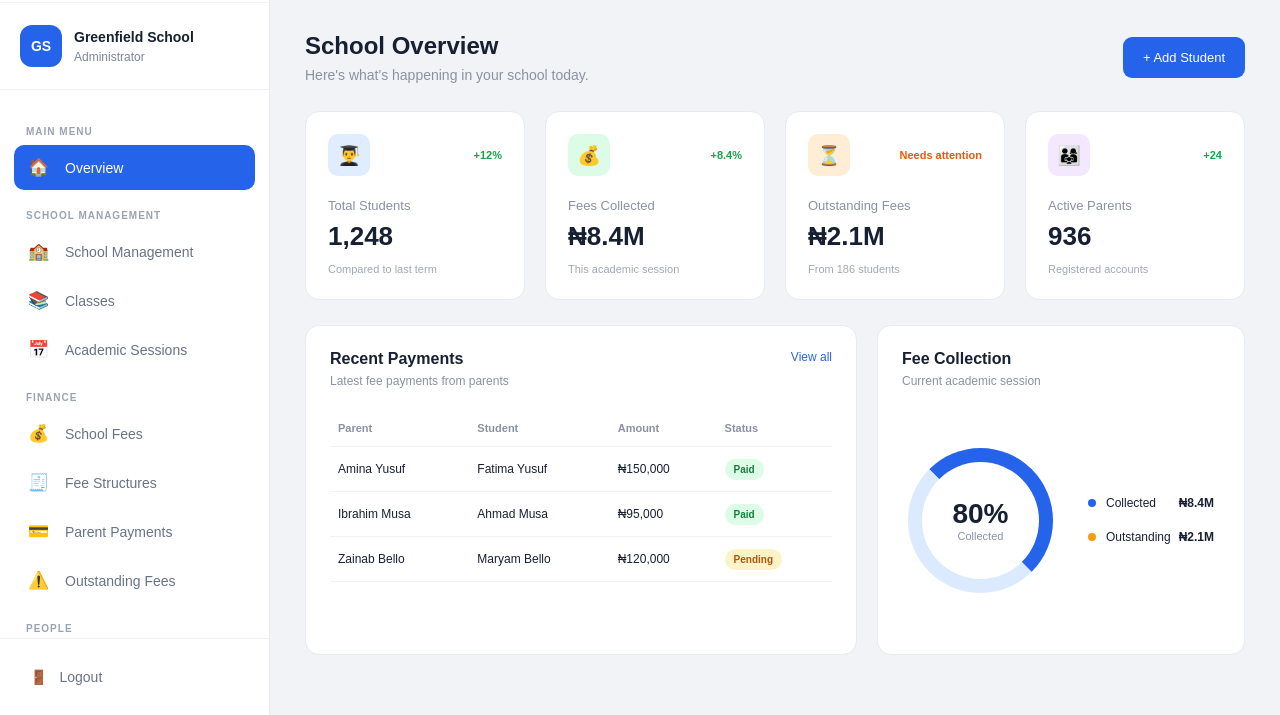
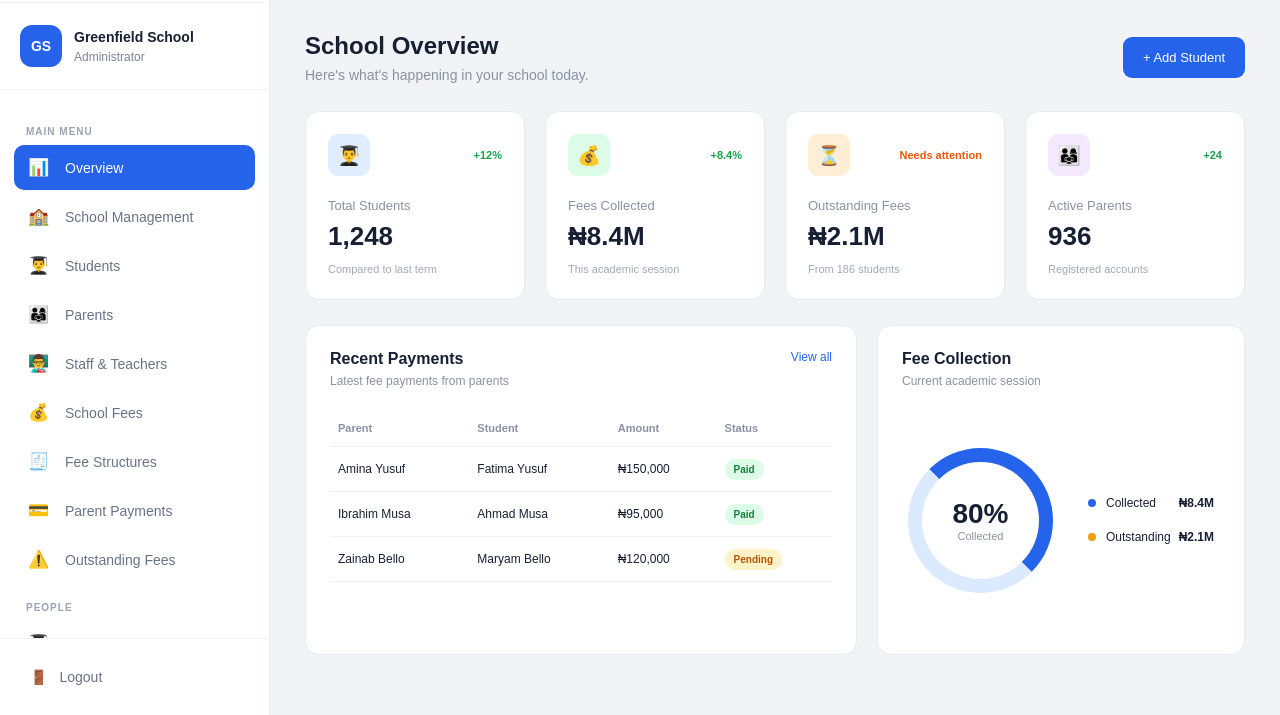
Before and after one commit to ABDUL-cel/EduTrust-, a plain HTML site: page dashboard.html in a window 1280 px wide. Shown: the part 85-800 px from the top of the page. Drawn offline with Linux system fonts and the light colour scheme.

Commit message:
Update dashboard.html

```diff
--- a/dashboard.html
+++ b/dashboard.html
@@ -63,97 +63,35 @@
                     MAIN MENU
                 </p>
 
+<button class="nav-item active" data-page="overview">
+    <span class="nav-icon">📊</span>
+    <span>Overview</span>
+</button>
 
-                <button
-                    class="nav-item active"
-                    data-page="overview"
-                >
+<button class="nav-item" data-page="school">
+    <span class="nav-icon">🏫</span>
+    <span>School Management</span>
+</button>
 
-                    <span class="nav-icon">
-                        🏠
-                    </span>
+<button class="nav-item" data-page="students">
+    <span class="nav-icon">👨‍🎓</span>
+    <span>Students</span>
+</button>
 
-                    <span>
-                        Overview
-                    </span>
+<button class="nav-item" data-page="parents">
+    <span class="nav-icon">👨‍👩‍👧</span>
+    <span>Parents</span>
+</button>
 
-                </button>
+<button class="nav-item" data-page="staff">
+    <span class="nav-icon">👨‍🏫</span>
+    <span>Staff & Teachers</span>
+</button>
 
-
-                <p class="menu-title">
-                    SCHOOL MANAGEMENT
-                </p>
-
-
-                <button
-                    class="nav-item"
-                    data-page="school"
-                >
-
-                    <span class="nav-icon">
-                        🏫
-                    </span>
-
-                    <span>
-                        School Management
-                    </span>
-
-                </button>
-
-
-                <button
-                    class="nav-item"
-                    data-page="classes"
-                >
-
-                    <span class="nav-icon">
-                        📚
-                    </span>
-
-                    <span>
-                        Classes
-                    </span>
-
-                </button>
-
-
-                <button
-                    class="nav-item"
-                    data-page="sessions"
-                >
-
-                    <span class="nav-icon">
-                        📅
-                    </span>
-
-                    <span>
-                        Academic Sessions
-                    </span>
-
-                </button>
-
-
-                <p class="menu-title">
-                    FINANCE
-                </p>
-
-
-                <button
-                    class="nav-item"
-                    data-page="fees"
-                >
-
-                    <span class="nav-icon">
-                        💰
-                    </span>
-
-                    <span>
-                        School Fees
-                    </span>
-
-                </button>
-
-
+<button class="nav-item" data-page="fees">
+    <span class="nav-icon">💰</span>
+    <span>School Fees</span>
+</button>
                 <button
                     class="nav-item"
                     data-page="fee-structures"
```
